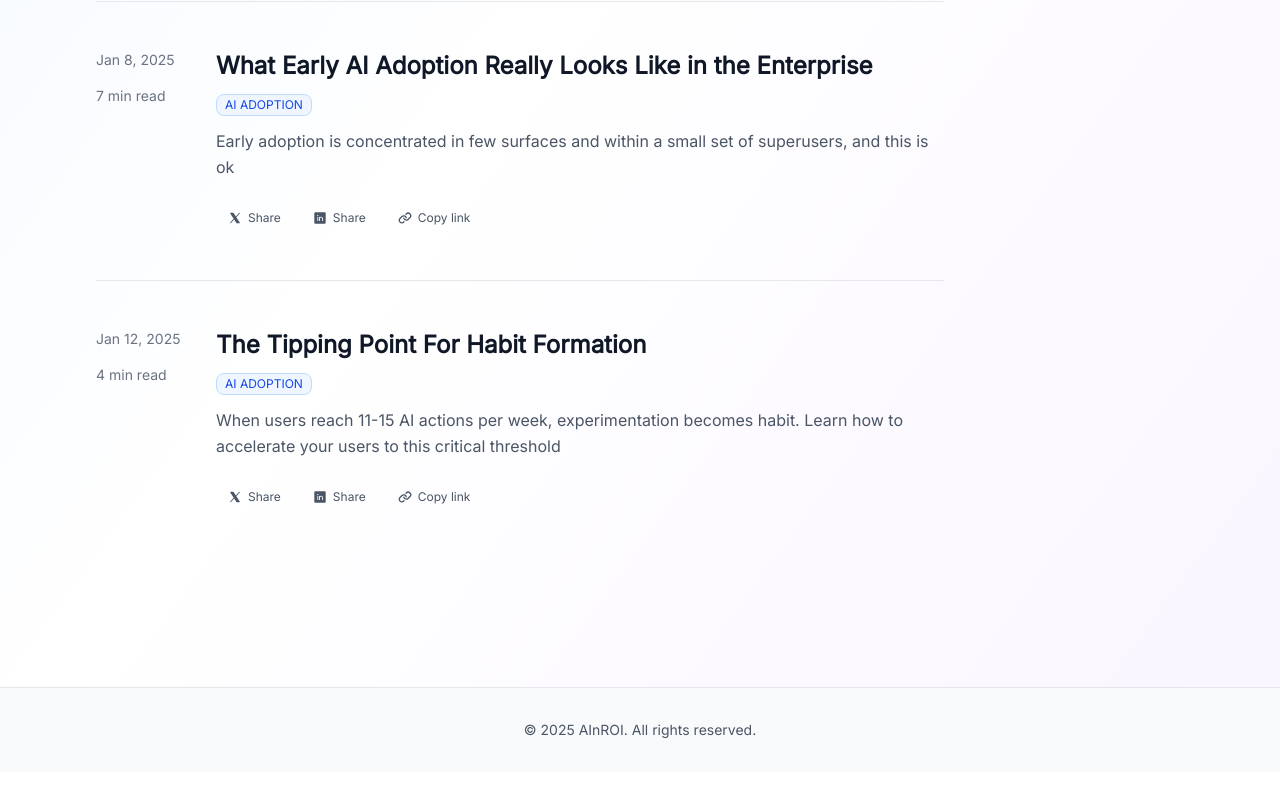
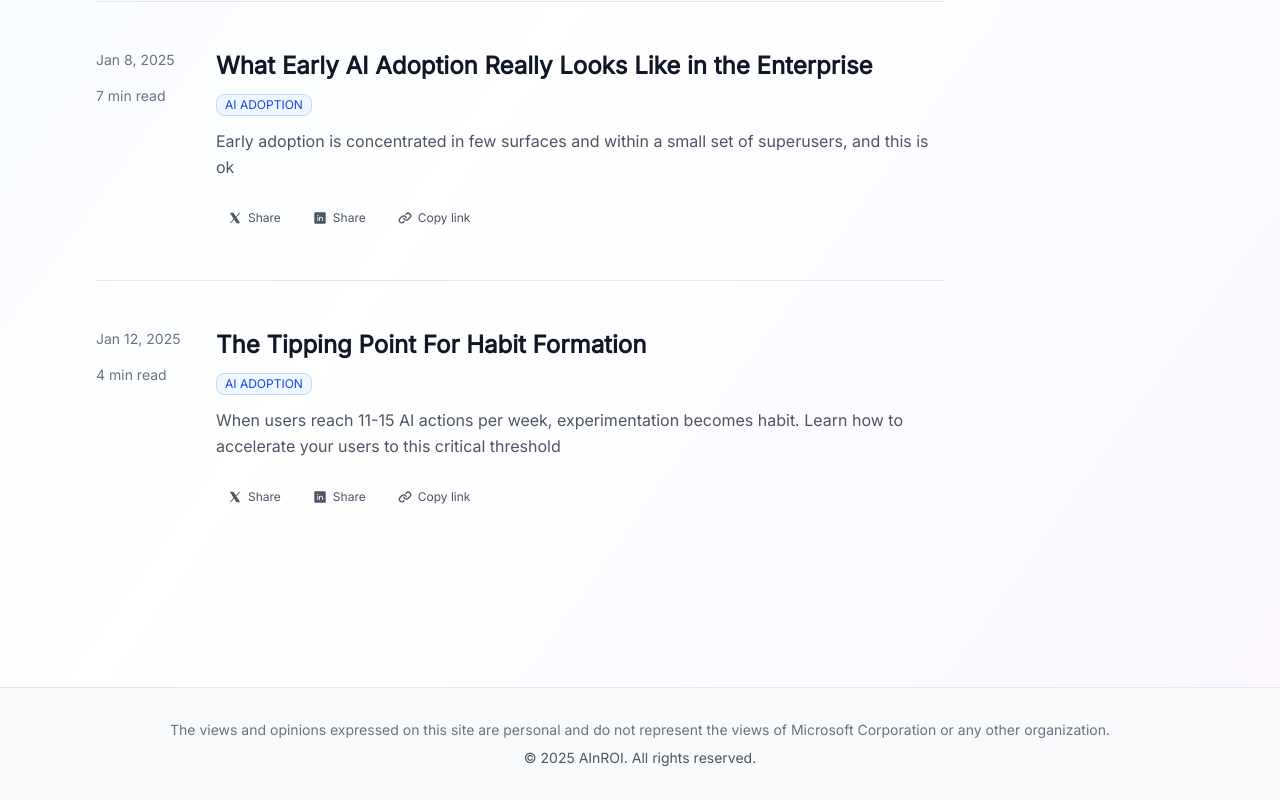
Before and after one commit to shailendrahegde/ainroisite, a React (Vite) app: page / in a window 1280 px wide. Shown: the part 986-1786 px from the top of the page. Before the commit the page ends 1758 px from the top, so only its background shows below. Built offline with nearby package versions, Linux system fonts and the light colour scheme.

Commit message:
Add disclaimer that views are personal, not Microsoft's
Added disclaimer in footer stating that views expressed are personal and do not represent Microsoft Corporation or any other organization.

Co-Authored-By: Claude Sonnet 4.5 <noreply@anthropic.com>

```diff
--- a/src/App.tsx
+++ b/src/App.tsx
@@ -572,7 +572,10 @@ function App() {
       </Tabs>
 
       <footer className="border-t border-gray-200 mt-12 md:mt-20 py-6 md:py-8 bg-gray-50">
-        <div className="max-w-6xl mx-auto px-4 md:px-8 text-center text-xs md:text-sm text-gray-600">
+        <div className="max-w-6xl mx-auto px-4 md:px-8 text-center text-xs md:text-sm text-gray-600 space-y-2">
+          <p className="text-gray-500">
+            The views and opinions expressed on this site are personal and do not represent the views of Microsoft Corporation or any other organization.
+          </p>
           <p>© 2025 AInROI. All rights reserved.</p>
         </div>
       </footer>
```
